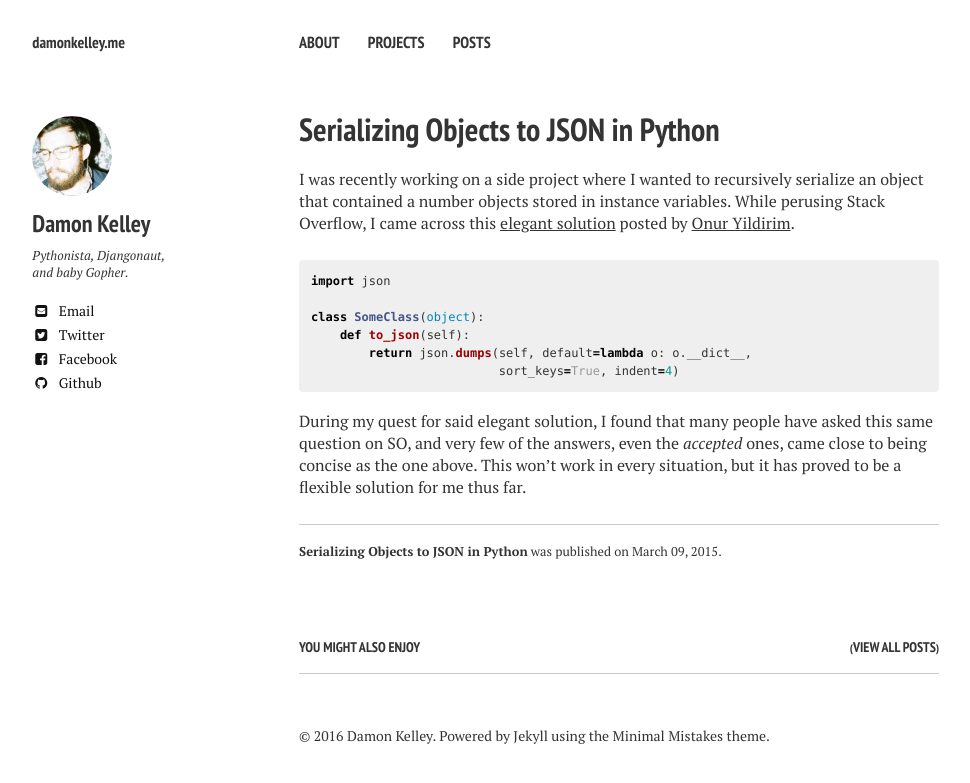
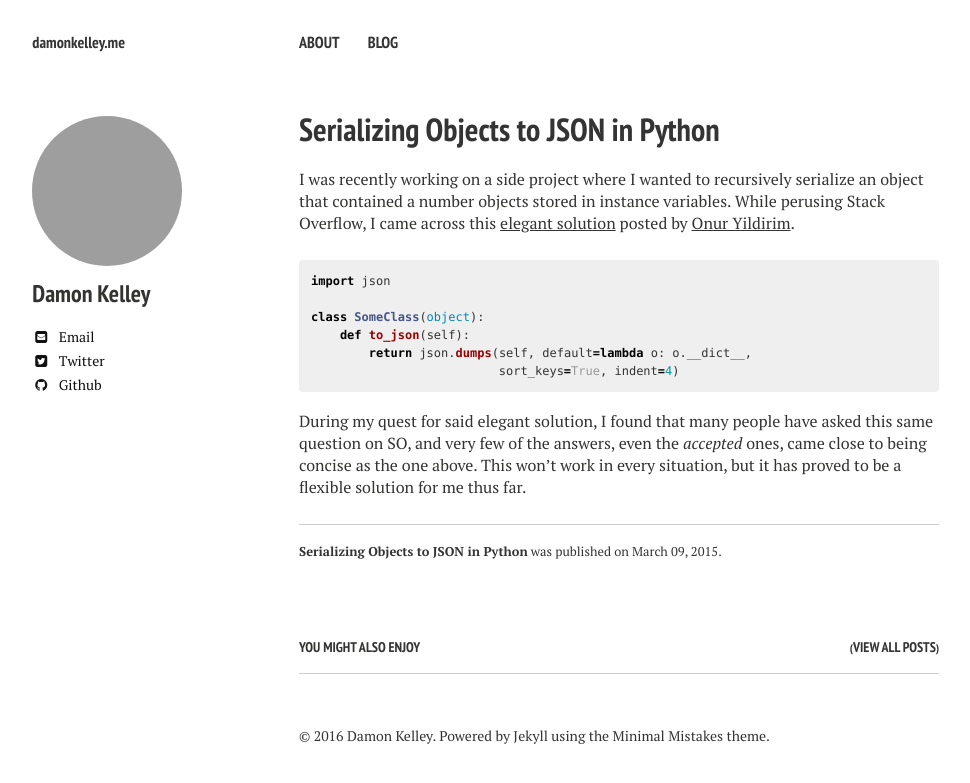
Before and after one commit to damonkelley/damonkelley.github.io, a Jekyll site: the page built from _posts/posts/2015-03-08-serializing-objects-to-json-in-python.markdown, in a window 1280 px wide. Shown: the top 783 px of the page, without its empty margins (21-991 px from the left). Built offline with Jekyll 4.4.1, drawn with Linux system fonts in a browser that asks for light colours; nearby versions of some CDN libraries; grey boxes are pictures that could not be loaded.

Commit message:
Point to new blog site.

```diff
--- a/Gemfile
+++ b/Gemfile
@@ -1,5 +1,5 @@
 source 'https://rubygems.org'
 
-gem 'jekyll'
+gem 'jekyll', '~> 3.0.0'
 gem "jekyll-sitemap"
 gem 'octopress', '~> 3.0.0.rc.12'
--- a/_config.yml
+++ b/_config.yml
@@ -9,7 +9,6 @@ url:              http://damonkelley.me
 
 permalink:   /:categories/:title/
 markdown:    kramdown
-highlighter: pygments
 sass:
   sass_dir: _sass
   style: compressed
@@ -27,12 +26,10 @@ kramdown:
 # Site owner
 owner:
   name: Damon Kelley
-  avatar: dkelley.png
-  bio:  Pythonista, Djangonaut, and baby Gopher.
+  avatar: http://www.gravatar.com/avatar/9a1e91907e3000d3b06944ab7747cf7a
   email: damon.kelley@gmail.com
   disqus-shortname:
   twitter: damonkelley
-  facebook: damonkelley
   google:
     plus: #damonkelley
     analytics: UA-58410875-1
--- a/_data/navigation.yml
+++ b/_data/navigation.yml
@@ -3,8 +3,5 @@
 - title: About
   url: /
 
-- title: Projects
-  url: /projects/
-
-- title: Posts
-  url: /posts/
+- title: Blog
+  url: http://blog.damonkelley.me
```
